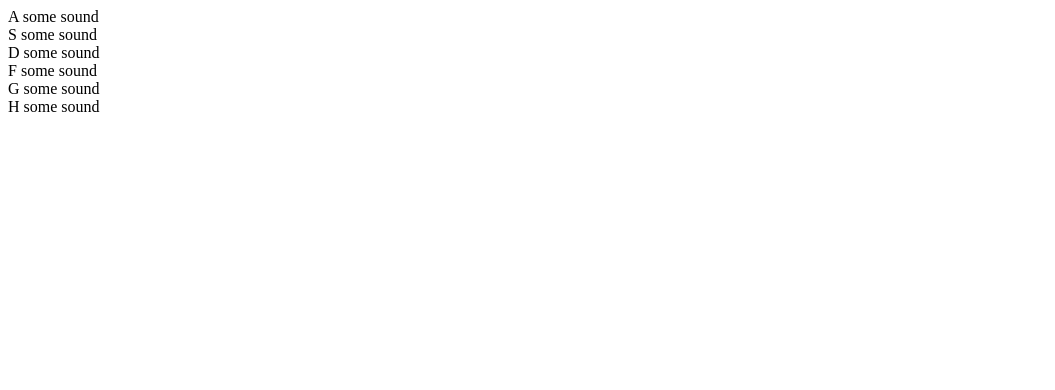
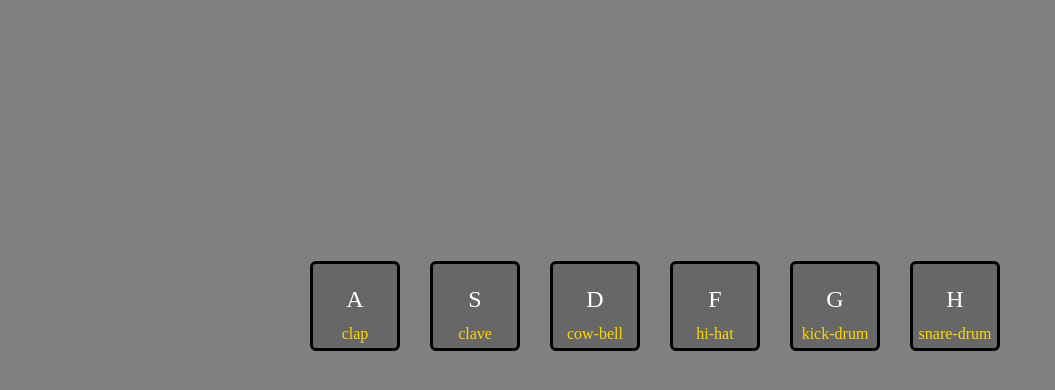
Before and after one commit to gordiash/key-drum, a plain HTML site: page index.html in a window 1280 px wide. Shown: the whole page, without its empty margins (0-1055 px from the left). Drawn offline with Linux system fonts and the light colour scheme.

Commit message:
finished project
Created key-drum using and practicing JavaScript

```diff
--- a/app.js
+++ b/app.js
@@ -0,0 +1,23 @@
+function playSound(e) {
+    const audio = document.querySelector(`audio[data-key="${e.keyCode}"]`);
+    const key = document.querySelector(`.key[data-key="${e.keyCode}"]`);
+
+    if (!audio) return; //stop function
+
+    audio.currentTime = 0; //reset timer
+    audio.play();
+
+    key.classList.add("playing");
+}
+
+
+function removeTransition(e) {
+    if (e.propertyName !== "transform") return; //skip if it's not a transform
+
+    this.classList.remove("playing");
+}
+
+const keys = document.querySelectorAll(".key");
+keys.forEach(key => key.addEventListener("transitionend", removeTransition));
+
+window.addEventListener("keydown", playSound);
--- a/index.html
+++ b/index.html
@@ -12,30 +12,38 @@
 <body>
 
     <div class="key" data-key="65">
-        A
-        <span class="sound">some sound</span>
+        <p>A</p>
+        <span class="sound">clap</span>
     </div>
     <div class="key" data-key="83">
-        S
-        <span class="sound">some sound</span>
+        <p>S</p>
+        <span class="sound">clave</span>
     </div>
     <div class="key" data-key="68">
-        D
-        <span class="sound">some sound</span>
+        <p>D</p>
+        <span class="sound">cow-bell</span>
     </div>
     <div class="key" data-key="70">
-        F
-        <span class="sound">some sound</span>
+        <p>F</p>
+        <span class="sound">hi-hat</span>
     </div>
     <div class="key" data-key="71">
-        G
-        <span class="sound">some sound</span>
+        <p>G</p>
+        <span class="sound">kick-drum</span>
     </div>
     <div class="key" data-key="72">
-        H
-        <span class="sound">some sound</span>
+        <p>H</p>
+        <span class="sound">snare-drum</span>
     </div>
 
+
+
+    <audio data-key="65" src="sounds/clap.mp3"></audio>
+    <audio data-key="83" src="sounds/clave.mp3"></audio>
+    <audio data-key="68" src="sounds/cow-bell.mp3"></audio>
+    <audio data-key="70" src="sounds/hi-hat.mp3"></audio>
+    <audio data-key="71" src="sounds/kick-drum.mp3"></audio>
+    <audio data-key="72" src="sounds/snare-drum.mp3"></audio>
 
 
     <script src="app.js"></script>
--- a/style.css
+++ b/style.css
@@ -0,0 +1,34 @@
+body{
+    background-color: grey;
+    display: flex;
+    flex-flow: row wrap;
+    justify-content: center;
+}
+.key{
+    border: 3px solid black;
+    color: white;
+    background-color: rgba(0, 0, 0, 0.2);
+    width: 74px;
+    height: 74px;
+    padding: 5px;
+    margin-top: 20%;
+    margin-left: 30px;
+    border-radius: 6px;
+    text-align: center;
+    transition: all 0.07s;
+}
+.key p{
+    font-size: 1.5em;
+    margin: 12px auto;
+    padding-top: 5px;
+
+}
+.key span{
+    font-size: 1em;
+    color: gold;
+}
+.playing{
+    transform: scale(1.1);
+    border-color: #ffc600;
+    box-shadow: 0 0 10px #ffc600;
+}
```
Also changed, not shown: 6 other files.
